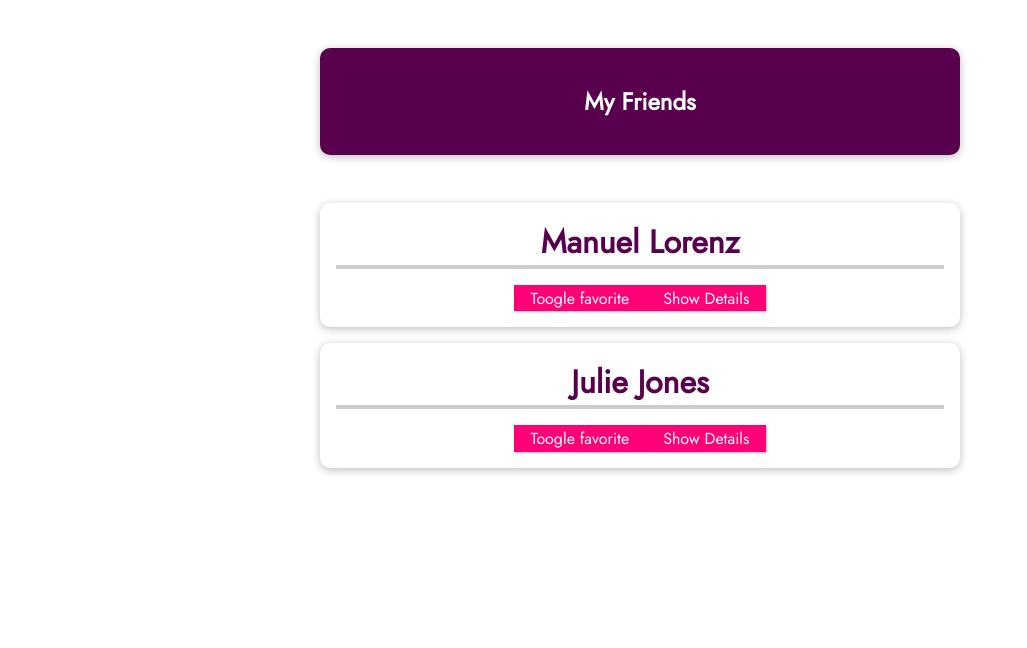
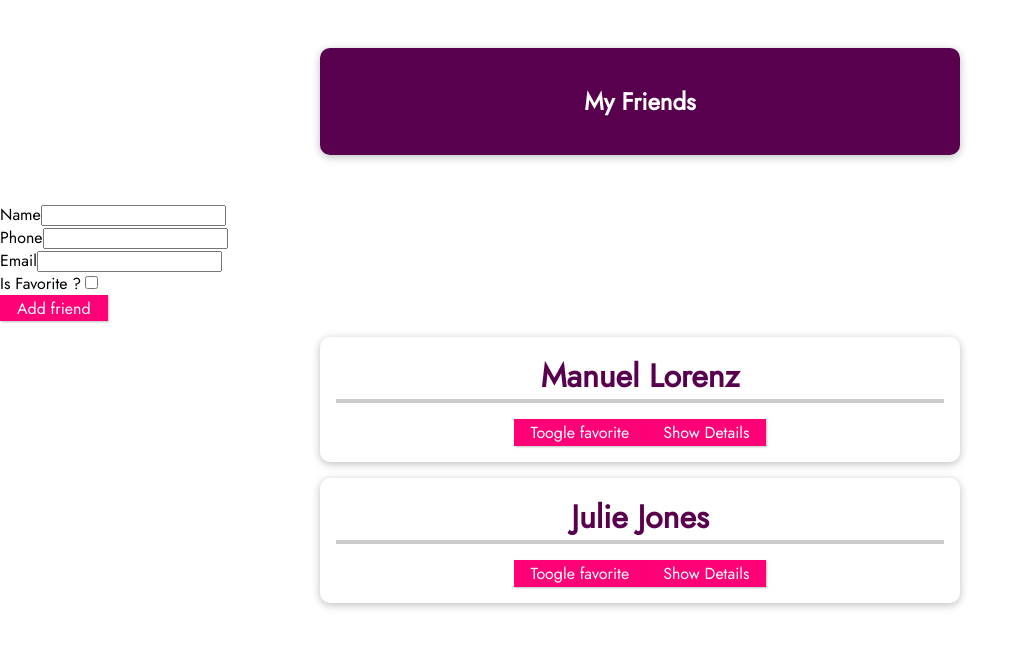
Before and after one commit to rpalvair/vue-formation, a Vue app in the folder vue-cli-01-a-new-vue-project/: page / in a window 1280 px wide. Shown: the top 648 px of the page, without its empty margins (0-1027 px from the left). Built offline with nearby package versions, Linux system fonts and the light colour scheme.

Commit message:
feat : Component to add new friend

```diff
--- a/vue-cli-01-a-new-vue-project/src/App.vue
+++ b/vue-cli-01-a-new-vue-project/src/App.vue
@@ -3,6 +3,7 @@
     <header>
       <h1>My Friends</h1>
     </header>
+    <add-friend @newFriend="newFriend"></add-friend>
     <ul>
       <friend-contact
         v-for="friend in friends"
@@ -19,9 +20,10 @@
 </template>
 
 <script>
+import AddFriend from "./components/AddFriend.vue"
 import FriendContact from "./components/FriendContact.vue"
 export default {
-  components: { FriendContact },
+  components: { FriendContact, AddFriend },
   data() {
     return {
       friends: [
@@ -54,6 +56,10 @@ export default {
       this.friends = result
       console.log("friends", this.friends)
     },
+    newFriend(friend) {
+      console.log("newFriend", friend)
+      this.friends.push(friend)
+    },
   },
 }
 </script>
--- /dev/null
+++ b/vue-cli-01-a-new-vue-project/src/components/AddFriend.vue
@@ -0,0 +1,49 @@
+<template>
+  <form>
+    <div>
+      <label>Name</label>
+      <input type="text" v-model="name" />
+    </div>
+    <div>
+      <label>Phone</label>
+      <input type="text" v-model="phone" />
+    </div>
+    <div>
+      <label>Email</label>
+      <input type="text" v-model="email" />
+    </div>
+    <div>
+      <label>Is Favorite ?</label>
+      <input type="checkbox" v-model="isFavorite" />
+    </div>
+    <button @click.prevent="addFriend">Add friend</button>
+  </form>
+</template>
+
+<script>
+export default {
+  emits: ["newFriend"],
+  data() {
+    return {
+      id: "",
+      name: "",
+      phone: "",
+      email: "",
+      isFavorite: false,
+    }
+  },
+  methods: {
+    addFriend() {
+      const friend = {
+        id: this.name.split(' ')[0],
+        name: this.name,
+        phone: this.phone,
+        email: this.email,
+        isFavorite: this.isFavorite,
+      }
+      console.log("friend", friend)
+      this.$emit("newFriend", friend)
+    },
+  },
+}
+</script>
```
